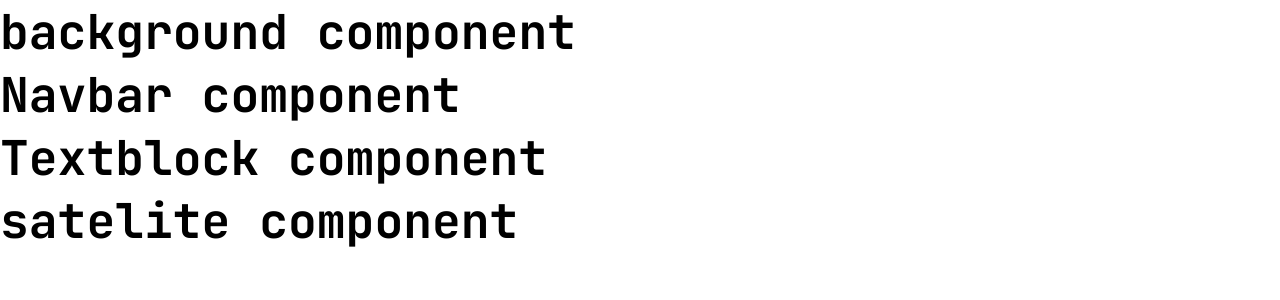
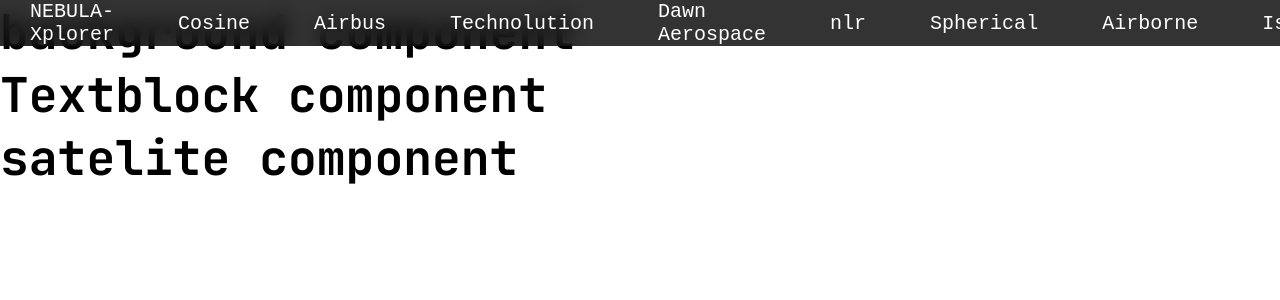
Before and after one commit to Ravirkt/hackaton, a React (Vite) app: page / in a window 1280 px wide. Shown: the top 300 px of the page. Built offline with nearby package versions, Linux system fonts and the light colour scheme.

Commit message:
start of navbar

```diff
--- a/src/components/Navbar/Navbar.css
+++ b/src/components/Navbar/Navbar.css
@@ -0,0 +1,29 @@
+.nav {
+    position: fixed;
+    top: 0;
+    width: 100%;
+    height: auto;
+    background: rgba(0,0,0,0.8);
+    backdrop-filter: blur(10px);
+}
+
+.nav__list {
+    display: flex;
+    gap: 4rem;
+    justify-content: space-around;
+    align-items: center;
+    list-style: none;
+    margin: 0 30px;
+}
+
+.nav__link {
+    color: White;
+    font-family: JetBrains Mono, monospace;
+    text-decoration: none;
+    font-size: 20px;
+    width: max-content;
+}
+
+.nav__link.active {
+    border-bottom: 2px solid #5bdeff;
+}
--- a/src/components/Navbar/Navbar.jsx
+++ b/src/components/Navbar/Navbar.jsx
@@ -1,12 +1,26 @@
-import './Navbar.css'
+import './Navbar.css';
 
 function Navbar() {
-
   return (
-    <>
-    <h1>Navbar component</h1>
-    </>
-  )
+    <nav className="nav">
+      <div className="nav__track">
+        <ul className="nav__list">
+          <li><a className="nav__link" href="#home">NEBULA-Xplorer</a></li>
+          <li><a className="nav__link" href="#Cosine">Cosine</a></li>
+          <li><a className="nav__link" href="#Airbus">Airbus</a></li>
+          <li><a className="nav__link" href="#Technolution">Technolution</a></li>
+          <li><a className="nav__link" href="#Dawn">Dawn Aerospace</a></li>
+          <li><a className="nav__link" href="#Nlr">nlr</a></li>
+          <li><a className="nav__link" href="#Spherical">Spherical</a></li>
+          <li><a className="nav__link" href="#Airborne">Airborne</a></li>
+          <li><a className="nav__link" href="#IsisSpace">IsisSpace</a></li>
+          <li><a className="nav__link" href="#Starion">Starion</a></li>
+          <li><a className="nav__link" href="#Celestia">Celestia</a></li>
+          <li><a className="nav__link" href="#Vdl">Vdl Etg</a></li>
+        </ul>
+      </div>
+    </nav>
+  );
 }
 
-export default Navbar
+export default Navbar;
```
